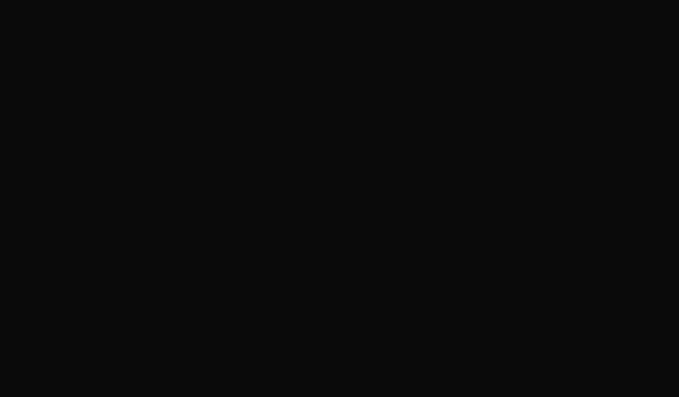
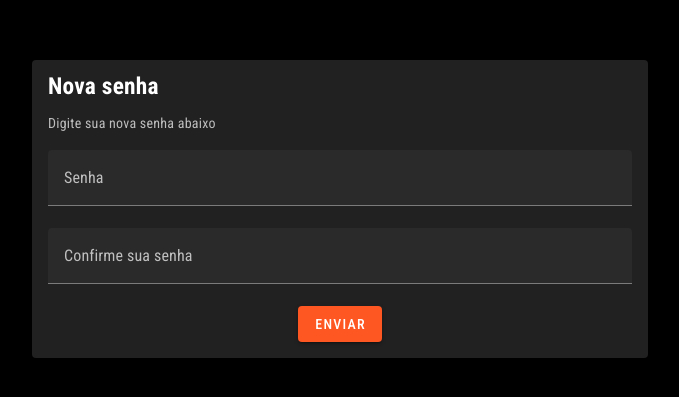
Before and after one commit to fabricadesoftware-ifc/fabricaHackathon-frontend, a Vue app: page /auth/reset-password in a window 1280 px wide. Before the commit this address had no page. Shown: the part 191-588 px from the top of the page, without its empty margins (300-979 px from the left). Built offline with nearby package versions, Linux system fonts and the light colour scheme.

Commit message:
FEAT: implement password recovery flow with forgot password, reset password, and token verification views; enhance authentication service

```diff
--- a/src/components/avaliator/form/FormAvaliator.vue
+++ b/src/components/avaliator/form/FormAvaliator.vue
@@ -26,6 +26,14 @@ const user = ref({
         <OrangeButton label="Entrar" @click="authStore.createAuthentication(user)" />
       </form>
     </div>
+    <v-container
+      class="d-flex align-center justify-center text-deep-orange cursor-pointer"
+      height="100"
+    >
+      <h4 @click="$router.push('/auth/forgot-password')">
+        PRIMEIRA VEZ OU ESQUECEU A SENHA? CLIQUE AQUI
+      </h4>
+    </v-container>
   </section>
 </template>
 
--- /dev/null
+++ b/src/pages/global/ForgotPasswordView.vue
@@ -0,0 +1,62 @@
+<script setup>
+import router from '@/router'
+import { useAuthStore } from '@/stores/auth'
+import { ref } from 'vue'
+
+const authStore = useAuthStore()
+
+const email = ref('')
+
+const sendEmail = async () => {
+  try {
+    await authStore.sendForgetPasswordEmail(email.value)
+    router.push('/auth/verify-token')
+  } catch (error) {
+    console.error(error)
+  }
+}
+</script>
+
+<template>
+  <div class="w-100 h-100">
+    <v-row class="d-flex align-center justify-center w-100 ma-0">
+      <v-col cols="12" md="6">
+        <v-card>
+          <v-card-title>
+            <h3>Redefinir Senha</h3>
+          </v-card-title>
+          <v-card-subtitle>
+            Digite seu e-mail abaixo e enviaremos um código para redefinir sua senha
+          </v-card-subtitle>
+          <v-card-text>
+            <v-form class="d-flex flex-column align-center">
+              <v-text-field
+                v-model="email"
+                label="Email"
+                outlined
+                dense
+                required
+                class="w-100"
+              ></v-text-field>
+              <v-btn @click="sendEmail" color="deep-orange"> Enviar </v-btn>
+            </v-form>
+          </v-card-text>
+        </v-card>
+      </v-col>
+    </v-row>
+  </div>
+</template>
+
+<style scoped>
+html {
+  height: 100%;
+  margin: 0;
+  padding: 0;
+}
+
+body {
+  height: 100%;
+  margin: 0;
+  padding: 0;
+}
+</style>
--- /dev/null
+++ b/src/pages/global/ResetPasswordView.vue
@@ -0,0 +1,61 @@
+<script setup>
+import router from '@/router'
+import { useAuthStore } from '@/stores/auth'
+import { ref } from 'vue'
+import { useToast } from 'vue-toastification'
+
+const authStore = useAuthStore()
+const password = ref('')
+const confirmPassword = ref('')
+const toast = useToast()
+
+const resetPassword = async () => {
+  try {
+    if (password.value !== confirmPassword.value) {
+      toast.error('As senhas não coincidem')
+      return
+    }
+    await authStore.resetPassword(password.value)
+    toast.success('Senha alterada com sucesso')
+    router.push('/auth/login')
+  } catch (error) {
+    console.error(error)
+  }
+}
+</script>
+
+<template>
+  <div class="w-100 h-100">
+    <v-row class="d-flex align-center justify-center w-100 ma-0">
+      <v-col cols="12" md="6">
+        <v-card>
+          <v-card-title>
+            <h3>Nova senha</h3>
+          </v-card-title>
+          <v-card-subtitle> Digite sua nova senha abaixo </v-card-subtitle>
+          <v-card-text>
+            <v-form class="d-flex flex-column align-center">
+              <v-text-field
+                v-model="password"
+                label="Senha"
+                outlined
+                dense
+                required
+                class="w-100"
+              ></v-text-field>
+              <v-text-field
+                v-model="confirmPassword"
+                label="Confirme sua senha"
+                outlined
+                dense
+                required
+                class="w-100"
+              ></v-text-field>
+              <v-btn @click="resetPassword" color="deep-orange"> Enviar </v-btn>
+            </v-form>
+          </v-card-text>
+        </v-card>
+      </v-col>
+    </v-row>
+  </div>
+</template>
--- /dev/null
+++ b/src/pages/global/VerifyTokenView.vue
@@ -0,0 +1,49 @@
+<script setup>
+import router from '@/router'
+import { useAuthStore } from '@/stores/auth'
+import { ref } from 'vue'
+import { useToast } from 'vue-toastification'
+
+const authStore = useAuthStore()
+
+const token = ref('')
+const toast = useToast()
+
+const verifyToken = async () => {
+  try {
+    await authStore.verifyToken(token.value)
+    router.push('/auth/reset-password')
+  } catch (error) {
+    toast.error('Token inválido')
+    console.error(error)
+  }
+}
+</script>
+
+<template>
+  <div class="w-100 h-100">
+    <v-row class="d-flex align-center justify-center w-100 ma-0">
+      <v-col cols="12" md="6">
+        <v-card>
+          <v-card-title>
+            <h3>Verificar Token</h3>
+          </v-card-title>
+          <v-card-subtitle> Digite o código enviado para o seu e-mail </v-card-subtitle>
+          <v-card-text>
+            <v-form class="d-flex flex-column align-center">
+              <v-text-field
+                v-model="token"
+                label="Token"
+                outlined
+                dense
+                required
+                class="w-100"
+              ></v-text-field>
+              <v-btn @click="verifyToken" color="deep-orange"> Verificar </v-btn>
+            </v-form>
+          </v-card-text>
+        </v-card>
+      </v-col>
+    </v-row>
+  </div>
+</template>
--- a/src/router/index.js
+++ b/src/router/index.js
@@ -83,6 +83,21 @@ const router = createRouter({
           name: 'profile',
           component: () => import('../pages/global/ProfileView.vue'),
           meta: { requiresAuth: true, requiresStudent: true }
+        },
+        {
+          path: '/auth/forgot-password',
+          name: 'forgotPassword',
+          component: () => import('../pages/global/ForgotPasswordView.vue')
+        },
+        {
+          path: '/auth/reset-password',
+          name: 'resetPassword',
+          component: () => import('../pages/global/ResetPasswordView.vue')
+        },
+        {
+          path: '/auth/verify-token',
+          name: 'verifyToken',
+          component: () => import('../pages/global/VerifyTokenView.vue')
         }
       ]
     }
--- a/src/services/auth.js
+++ b/src/services/auth.js
@@ -18,6 +18,26 @@ class AuthService {
     const { data } = await api.patch(`/users/${user.id}/`, user)
     return data
   }
+
+  async sendForgetPasswordEmail(email) {
+    const { data } = await api.post('/forget-password/', {
+      email: email
+    })
+    return data
+  }
+
+  async verifyToken(token) {
+    console.log(token)
+    const { data } = await api.post('/validate-token/', {
+      token: token
+    })
+    return data
+  }
+
+  async resetPassword(info) {
+    const { data } = await api.post('/reset-password/', info)
+    return data
+  }
 }
 
 export default new AuthService()
--- a/src/stores/auth.js
+++ b/src/stores/auth.js
@@ -11,6 +11,7 @@ export const useAuthStore = defineStore('auth', () => {
   const token = useStorage('token', {}, sessionStorage)
   const data_user = useStorage('data_user', {}, sessionStorage)
   const student_profile_data = useStorage('student_profile', {}, sessionStorage)
+  const resetPasswordToken = useStorage('resetPasswordToken', '', sessionStorage)
   const user = reactive({
     email: '',
     password: ''
@@ -66,6 +67,38 @@ export const useAuthStore = defineStore('auth', () => {
     router.push('/auth')
   }
 
+  const sendForgetPasswordEmail = async (email) => {
+    try {
+      const data = await authService.sendForgetPasswordEmail(email)
+      return data
+    } catch (error) {
+      console.error(error)
+    }
+  }
+
+  const verifyToken = async (token) => {
+    try {
+      const data = await authService.verifyToken(token)
+      resetPasswordToken.value = token
+      return data
+    } catch (error) {
+      console.error(error)
+    }
+  }
+
+  const resetPassword = async (password) => {
+    try {
+      console.log(resetPasswordToken.value)
+      const response = await authService.resetPassword({
+        new_password: password,
+        token: resetPasswordToken.value
+      })
+      return response
+    } catch (error) {
+      console.error(error)
+    }
+  }
+
   return {
     isLogged,
     token,
@@ -74,6 +107,9 @@ export const useAuthStore = defineStore('auth', () => {
     student_profile_data,
     createAuthentication,
     updateUser,
-    logout
+    logout,
+    sendForgetPasswordEmail,
+    verifyToken,
+    resetPassword
   }
 })
```
Lines whose indentation alone changed are shown as unchanged.
